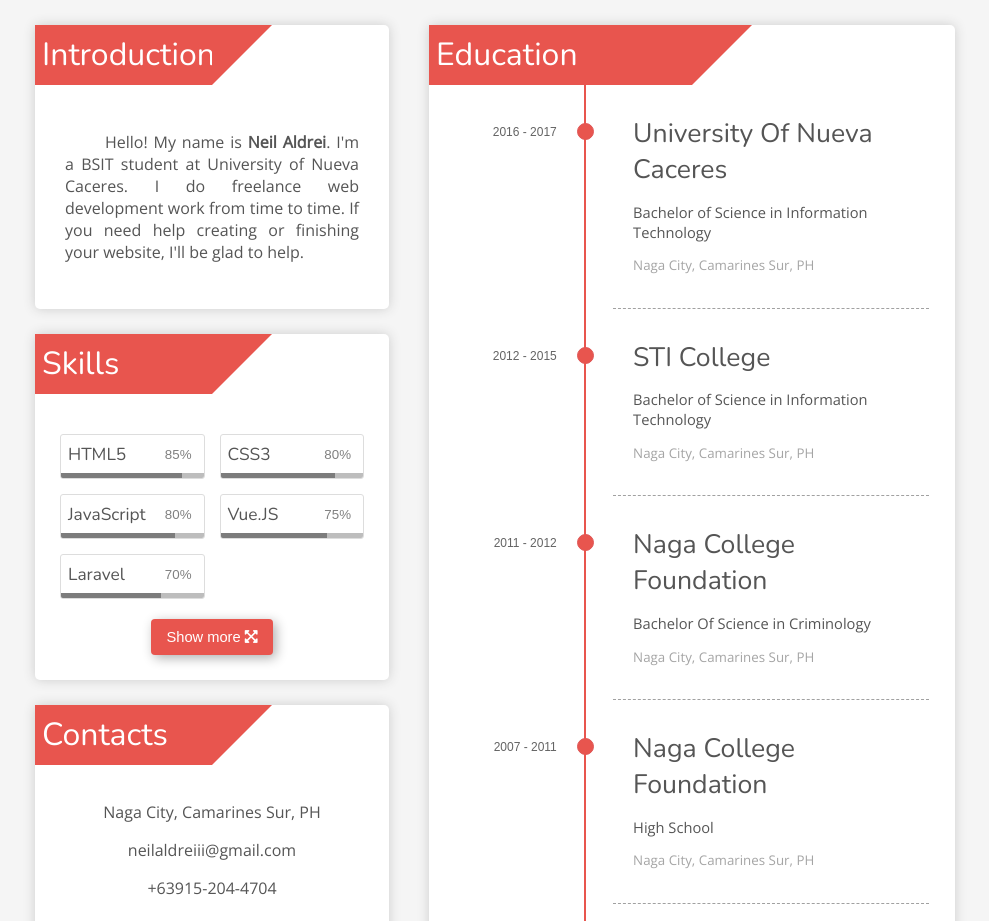
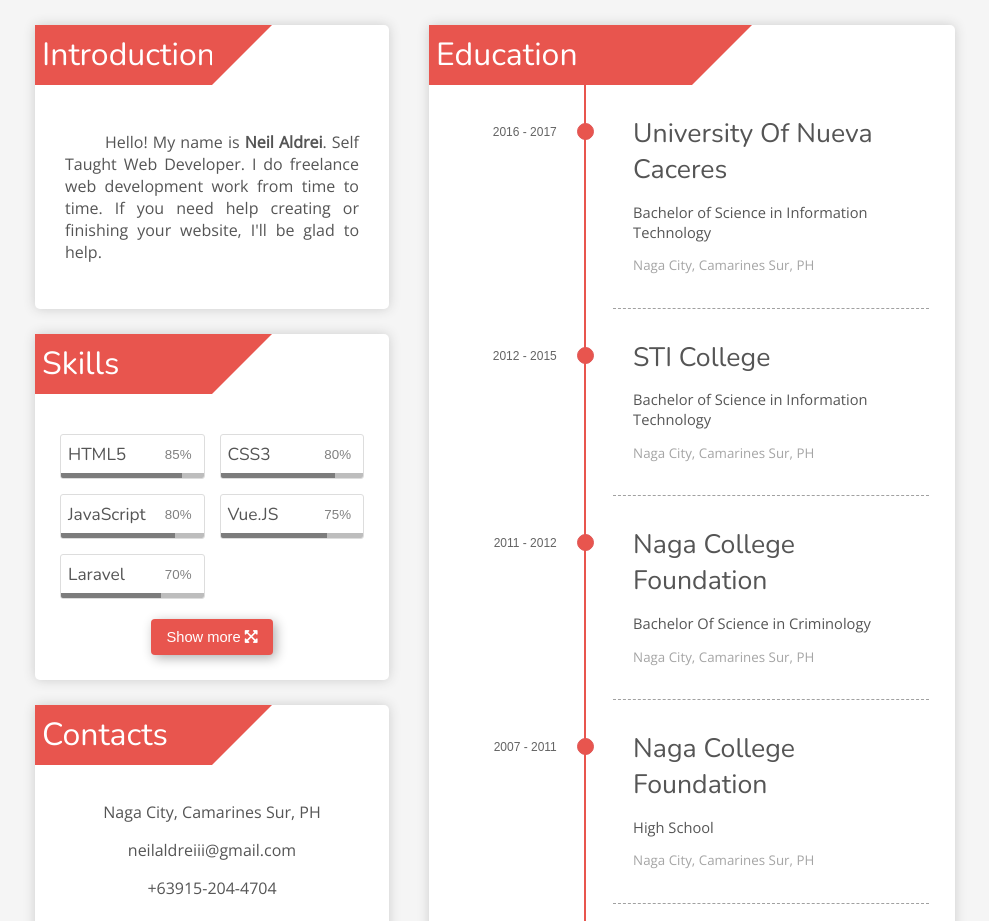
Before and after one commit to neilaldreiii/neilaldrei, a Vue app: page / in a window 1280 px wide. Shown: the part 820-1741 px from the top of the page, without its empty margins (145-1134 px from the left). Built offline with nearby package versions, Linux system fonts and the light colour scheme.

Commit message:
Fixed introduction

```diff
--- a/src/components/Intro.vue
+++ b/src/components/Intro.vue
@@ -5,7 +5,7 @@
         </header>
         <div class="content">
             <p>
-                <span style="margin-left:40px;"></span> Hello! My name is <b>Neil Aldrei</b>. I'm a BSIT student at University of Nueva Caceres. I do freelance web development work from time to time. If you need help creating or finishing your website, I'll be glad to help.
+                <span style="margin-left:40px;"></span> Hello! My name is <b>Neil Aldrei</b>. Self Taught Web Developer. I do freelance web development work from time to time. If you need help creating or finishing your website, I'll be glad to help.
             </p>
         </div>
     </div>
```
